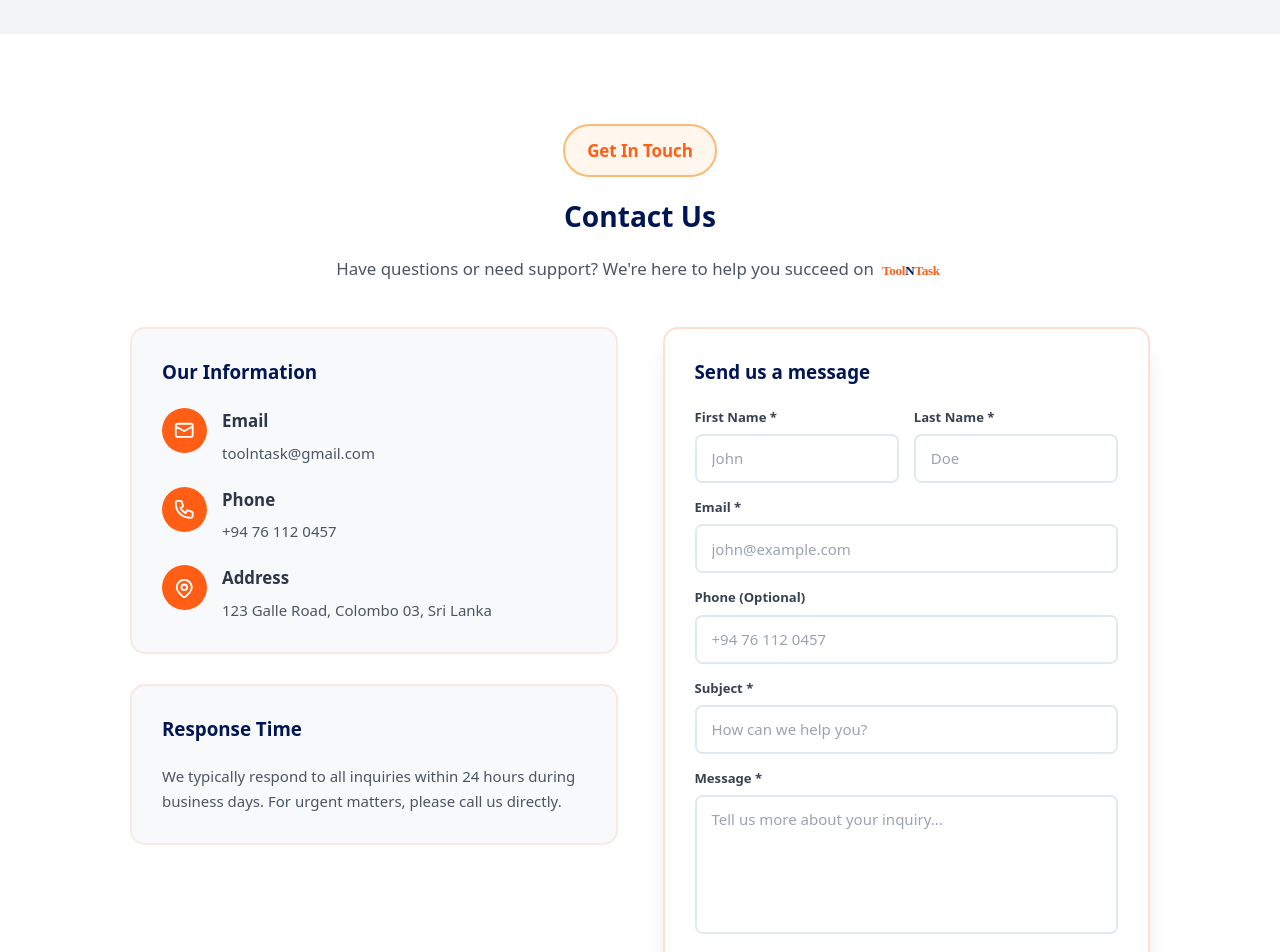
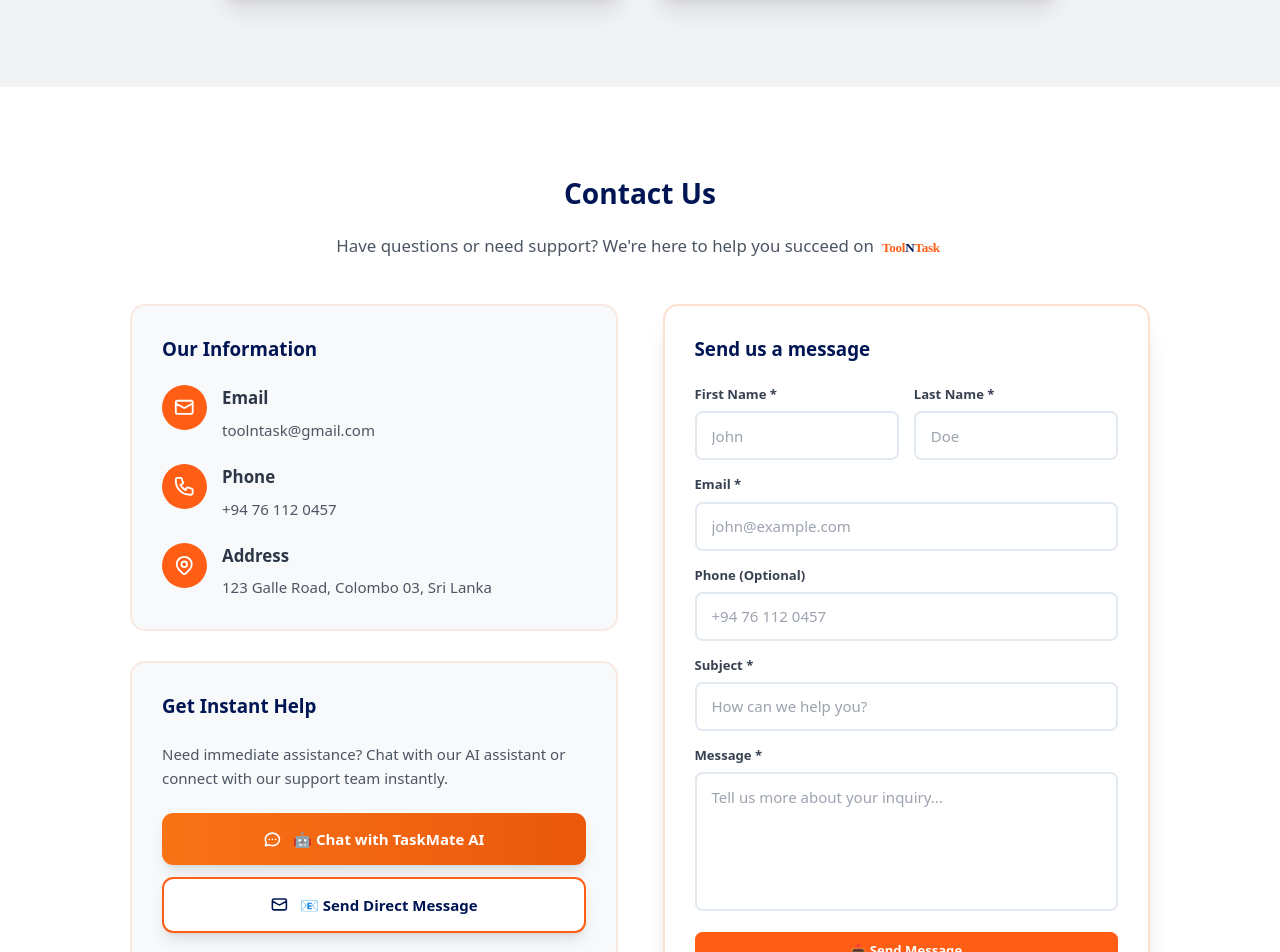
Before and after one commit to SeneshFitzroy/ToolnTask, a Next.js app: page /About in a window 1280 px wide. Shown: the part 1460-2412 px from the top of the page. Built offline with nearby package versions, Linux system fonts and the light colour scheme; no server answers; the database is empty; a web font is replaced by a local one.

Commit message:
feat: Enhanced pages/About.tsx,  - Detailed changes: diff --git a/pages/About.tsx b/pages/About.tsx ind... at 23:37:16.84 Sun 07/20/2025

```diff
--- a/pages/About.tsx
+++ b/pages/About.tsx
@@ -144,8 +144,8 @@ export default function About() {
         </div>
 
         <div className="max-w-6xl mx-auto px-4 sm:px-6 lg:px-8 relative z-10">
-          {/* Main Heading - Professional & Clean */}
-          <h1 className="text-2xl sm:text-3xl lg:text-4xl font-bold text-center mb-6 leading-tight">
+          {/* Main Heading - Consistent with Tasks and Tools pages */}
+          <h1 className="text-3xl sm:text-4xl lg:text-5xl xl:text-6xl font-bold text-center mb-6 leading-tight">
             <span className="inline-block" style={{ color: theme === 'dark' ? '#FFFFFF' : '#001554' }}>
               About{' '}
             </span>
@@ -157,7 +157,7 @@ export default function About() {
           </h1>
 
           {/* Subheading */}
-          <p className="text-base sm:text-lg text-center mb-8 max-w-4xl mx-auto leading-relaxed"
+          <p className="text-lg sm:text-xl lg:text-2xl text-center mb-8 max-w-4xl mx-auto leading-relaxed"
              style={{ color: theme === 'dark' ? '#B3B5BC' : '#4B5563' }}>
             Connecting communities through shared tasks and tool rentals across Sri Lanka
           </p>
@@ -350,15 +350,6 @@ export default function About() {
         <div className="max-w-6xl mx-auto px-4 sm:px-6 lg:px-8">
           {/* Contact Header */}
           <div className="text-center mb-12">
-            <div className="inline-flex items-center px-6 py-3 rounded-full mb-6"
-                 style={{
-                   backgroundColor: theme === 'dark' ? '#2a2a2a' : '#FFF7ED',
-                   border: `2px solid ${theme === 'dark' ? '#FF5E14' : '#FDBA74'}`
-                 }}>
-              <span className="text-base sm:text-lg font-bold" style={{ color: '#FF5E14' }}>
-                Get In Touch
-              </span>
-            </div>
             <h2 className="text-xl sm:text-2xl lg:text-3xl font-bold mb-6" style={{ color: theme === 'dark' ? '#FFFFFF' : '#001554' }}>
               Contact Us
             </h2>
@@ -420,17 +411,74 @@ export default function About() {
                 borderColor: theme === 'dark' ? 'rgba(255, 94, 20, 0.2)' : 'rgba(255, 94, 20, 0.1)'
               }}>
                 <h3 className="text-lg sm:text-xl font-bold mb-6" style={{ color: theme === 'dark' ? '#FFFFFF' : '#001554' }}>
-                  Response Time
+                  Get Instant Help
                 </h3>
-                <p className="text-base leading-relaxed" style={{ color: theme === 'dark' ? '#B3B5BC' : '#4B5563' }}>
-                  We typically respond to all inquiries within 24 hours during business days.
-                  For urgent matters, please call us directly.
+                <p className="text-base leading-relaxed mb-6" style={{ color: theme === 'dark' ? '#B3B5BC' : '#4B5563' }}>
+                  Need immediate assistance? Chat with our AI assistant or connect with our support team instantly.
                 </p>
+
+                {/* TaskMate Chat Button */}
+                <div className="space-y-3">
+                  <button
+                    onClick={() => {
+                      // Dispatch event to open TaskMate chatbot
+                      const event = new CustomEvent('openTaskMate', {
+                        detail: { source: 'about-page-support', message: 'Hi! I need help with ToolNTask.' }
+                      });
+                      window.dispatchEvent(event);
+
+                      // Alternative method for existing TaskMate implementations
+                      const taskmateEvent = new CustomEvent('showTaskMate', {
+                        bubbles: true,
+                        detail: {
+                          trigger: 'about-support',
+                          message: 'Hello! How can I assist you with ToolNTask today?'
+                        }
+                      });
+                      document.dispatchEvent(taskmateEvent);
+                    }}
+                    className="w-full bg-gradient-to-r from-orange-500 to-orange-600 text-white p-4 rounded-xl font-semibold hover:from-orange-600 hover:to-orange-700 transition-all duration-300 transform hover:scale-105 shadow-lg flex items-center justify-center gap-3"
+                  >
+                    <svg className="w-5 h-5" fill="none" stroke="currentColor" viewBox="0 0 24 24">
+                      <path strokeLinecap="round" strokeLinejoin="round" strokeWidth={2} d="M8 12h.01M12 12h.01M16 12h.01M21 12c0 4.418-4.03 8-9 8a9.863 9.863 0 01-4.255-.949L3 20l1.395-3.72C3.512 15.042 3 13.574 3 12c0-4.418 4.03-8 9-8s9 3.582 9 8z" />
+                    </svg>
+                    🤖 Chat with TaskMate AI
+                  </button>
+
+                  <button
+                    onClick={() => {
+                      // Scroll to contact form
+                      const contactForm = document.querySelector('#contact-form');
+                      if (contactForm) {
+                        contactForm.scrollIntoView({ behavior: 'smooth' });
+                      }
+                    }}
+                    className="w-full border-2 text-base p-4 rounded-xl font-semibold transition-all duration-300 transform hover:scale-105 shadow-lg flex items-center justify-center gap-3"
+                    style={{
+                      borderColor: '#FF5E14',
+                      color: theme === 'dark' ? '#FFFFFF' : '#001554',
+                      backgroundColor: theme === 'dark' ? 'transparent' : '#FFFFFF'
+                    }}
+                    onMouseEnter={(e) => {
+                      e.currentTarget.style.backgroundColor = '#FF5E14';
+                      e.currentTarget.style.color = '#FFFFFF';
+                    }}
+                    onMouseLeave={(e) => {
+                      e.currentTarget.style.backgroundColor = theme === 'dark' ? 'transparent' : '#FFFFFF';
+                      e.currentTarget.style.color = theme === 'dark' ? '#FFFFFF' : '#001554';
+                    }}
+                  >
+                    <svg className="w-5 h-5" fill="none" stroke="currentColor" viewBox="0 0 24 24">
+                      <path strokeLinecap="round" strokeLinejoin="round" strokeWidth={2} d="M3 8l7.89 4.26a2 2 0 002.22 0L21 8M5 19h14a2 2 0 002-2V7a2 2 0 00-2-2H5a2 2 0 00-2 2v10a2 2 0 002 2z" />
+                    </svg>
+                    📧 Send Direct Message
+                  </button>
+                </div>
               </div>
             </div>
 
             {/* Contact Form */}
-            <div className="p-6 sm:p-8 rounded-2xl shadow-xl border-2"
+            <div id="contact-form" className="p-6 sm:p-8 rounded-2xl shadow-xl border-2"
                  style={{
                    backgroundColor: theme === 'dark' ? '#2a2a2a' : '#FFFFFF',
                    borderColor: theme === 'dark' ? 'rgba(255, 94, 20, 0.3)' : 'rgba(255, 94, 20, 0.2)'
```
